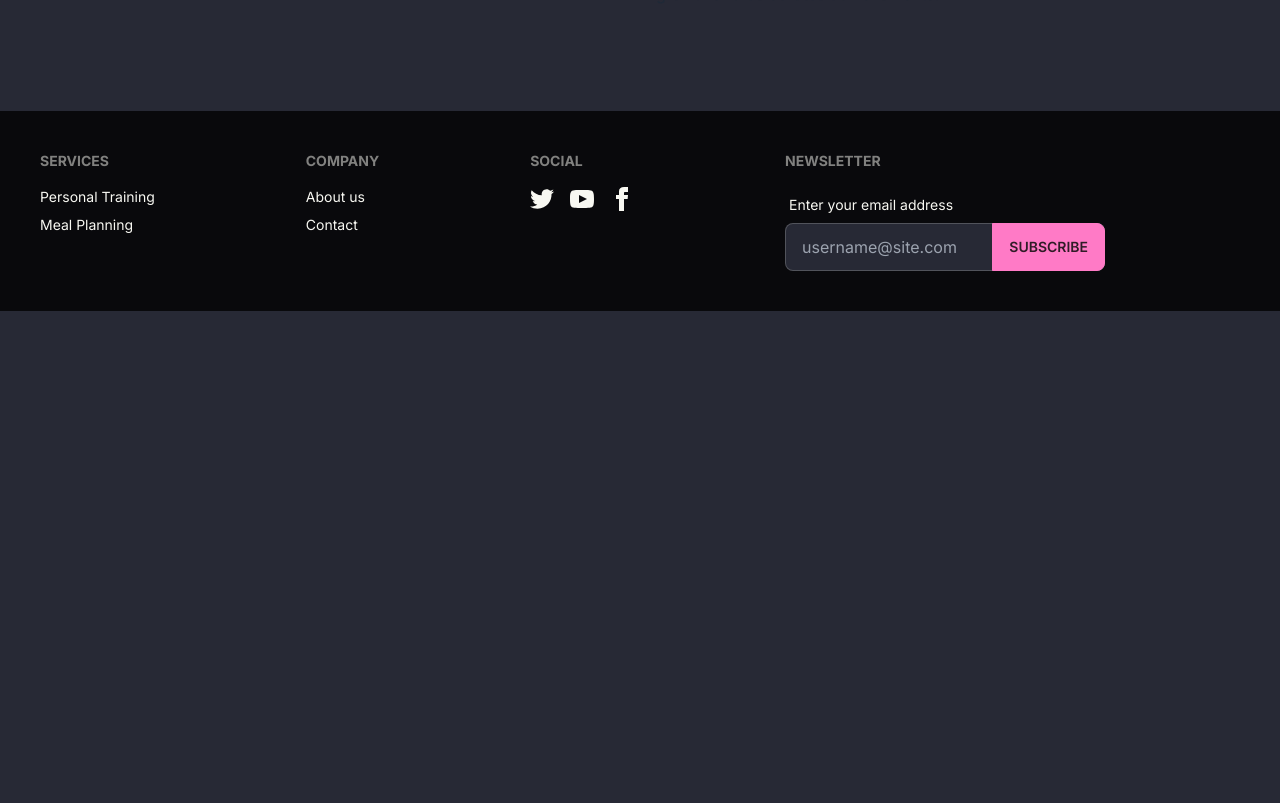
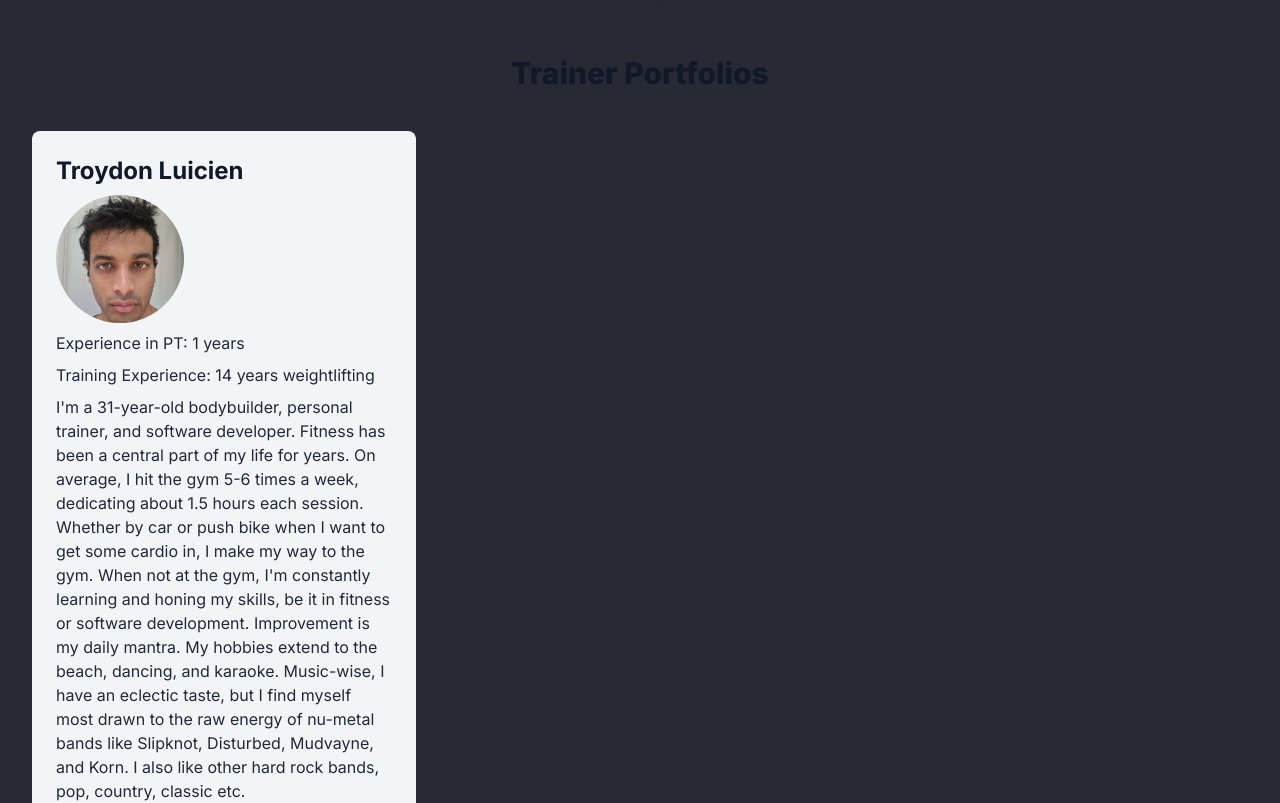
Before and after one commit to TroydonAnabolic/troydon-fitness-next, a Next.js app: page /about in a window 1280 px wide. Shown: the part 880-1683 px from the top of the page. Before the commit the page ends 1191 px from the top, so only its background shows below. Built offline with nearby package versions, Linux system fonts and the light colour scheme.

Commit message:
improvements on core site

```diff
--- a/app/NavBar.tsx
+++ b/app/NavBar.tsx
@@ -45,6 +45,11 @@ const NavBar = () => {
                 <li>
                   <Link href="/services/mealPlans">Meal Plans</Link>
                 </li>
+                <li>
+                  <Link href="/services/trainingPrograms">
+                    Training Programs
+                  </Link>
+                </li>
               </ul>
             </li>
             <li>
@@ -83,6 +88,11 @@ const NavBar = () => {
                 <li>
                   <Link href="/services/mealPlans">Meal Plans</Link>
                 </li>
+                <li>
+                  <Link href="/services/trainingPrograms">
+                    Training Programs
+                  </Link>
+                </li>
               </ul>
             </details>
           </li>
--- a/app/about/page.tsx
+++ b/app/about/page.tsx
@@ -1,8 +1,9 @@
 import React from "react";
 import Image from "next/image";
+import TrainerPortfolio from "../components/TrainerPortfolio";
 const About = () => {
   return (
-    <div className="py-16 light:bg-gray-100 ">
+    <div className="py-16 light:bg-gray-100">
       <title> About | Troydon Fitness </title>
       <div className="container mx-auto px-4">
         <div className="max-w-3xl mx-auto text-center mb-10">
@@ -58,6 +59,25 @@ const About = () => {
           </div>
         </div>
       </div>
+
+      <div className="container mx-auto px-4 mt-6">
+        <div className="max-w-3xl mx-auto text-center mb-10">
+          <h2 className="text-3xl font-extrabold text-gray-900 dark:text-white mb-4">
+            Trainer Portfolios
+          </h2>
+        </div>
+        <div className="grid grid-cols-1 md:grid-cols-3 gap-8">
+          <TrainerPortfolio
+            name="Troydon Luicien"
+            image="/troydon-face-pic.jpg"
+            experience="Experience in PT: 1 years"
+            trainingExperience="Training Experience: 14 years weightlifting"
+            about="I'm a 31-year-old bodybuilder, personal trainer, and software developer. Fitness has been a central part of my life for years. On average, I hit the gym 5-6 times a week, dedicating about 1.5 hours each session. Whether by car or push bike when I want to get some cardio in, I make my way to the gym. When not at the gym, I'm constantly learning and honing my skills, be it in fitness or software development. Improvement is my daily mantra.
+            My hobbies extend to the beach, dancing, and karaoke. Music-wise, I have an eclectic taste, but I find myself most drawn to the raw energy of nu-metal bands like Slipknot, Disturbed, Mudvayne, and Korn. I also like other hard rock bands, pop, country, classic etc."
+            qualifications="Qualifications: Certificate In Fitness (Employed Personal Trainer) - Fitlink"
+          />
+        </div>
+      </div>
     </div>
   );
 };
--- a/app/api/sendgrid/route.ts
+++ b/app/api/sendgrid/route.ts
@@ -115,7 +115,7 @@ export async function POST(req: NextRequest) {
               ${formatSelectedDays(body.selectedDays)}
               <br>
               </div>
-              <img src="https://www.troydonfitness.smartaitrainer.com/_next/image?url=%2Ftroydonfitnesslogo.png&w=96&q=75" class="logo-image" style="height: 50px;width: 50px;border-radius: 5px;overflow: hidden;">
+              <img src="https://www.troydonfitness.smartaitrainer.com/_next/image?url=%2Ftroydon-fitness-logo-2.png&w=96&q=75" class="logo-image" style="height: 50px;width: 50px;border-radius: 5px;overflow: hidden;">
               <p class="footer" style="font-size: 16px;padding-bottom: 20px;border-bottom: 1px solid #D1D5DB;">Regards<br>Troydon Fitness Admin<br>Personal Trainers<br>+64 224319560</p>
               <div class="footer-links" style="display: flex;justify-content: center;align-items: center;">
                 <a href="https://troydonfitness.smartaitrainer.com/" style="text-decoration: none;margin: 8px;color: #9CA3AF;">Website</a>
--- a/app/components/DatePickerCustom.tsx
+++ b/app/components/DatePickerCustom.tsx
@@ -76,10 +76,9 @@ const DatePickerCustom = ({ selectedDays, setSelectedDays }: Props) => {
         footer={footer}
         styles={{
           caption: { color: "#0ea5e9" },
-          dropdown: { backgroundColor: "#000" },
+          dropdown: { backgroundColor: "#d1d5db" },
         }}
         className="text-sky-blue-500" // Apply the text color here
-        // className="bg-gray-500 p-4"
       />
     </div>
   );
--- a/app/components/PersonalTrainingForm.tsx
+++ b/app/components/PersonalTrainingForm.tsx
@@ -62,10 +62,11 @@ export default function PersonalTrainingForm() {
     //e.preventDefault();
 
     let isValidForm = handleValidation();
-    console.log("Form valid" + isValidForm);
+    console.log("Form valid: " + isValidForm);
     if (isValidForm) {
       setButtonText("Sending");
 
+      // TODO: May need to convert selected days to UTC after selection
       const res = await fetch("/api/sendgrid", {
         body: JSON.stringify({
           email: email,
--- a/app/components/Posts.tsx
+++ b/app/components/Posts.tsx
@@ -11,7 +11,7 @@ const Posts: React.FC<PostsProps> = ({ posts }) => {
   const [searchTerm, setSearchTerm] = useState("");
 
   const filteredPosts = posts.filter((post) =>
-    post.title.toLowerCase().includes(searchTerm.toLowerCase())
+    post.title?.toLowerCase().includes(searchTerm.toLowerCase())
   );
 
   return (
--- /dev/null
+++ b/app/components/TrainerPortfolio.tsx
@@ -0,0 +1,44 @@
+import React from "react";
+import Image from "next/image";
+
+interface TrainerPortfolioProps {
+  name: string;
+  image: string;
+  experience: string;
+  trainingExperience: string;
+  about: string;
+  qualifications: string;
+}
+
+const TrainerPortfolio: React.FC<TrainerPortfolioProps> = ({
+  name,
+  image,
+  experience,
+  trainingExperience,
+  about,
+  qualifications,
+}) => {
+  return (
+    <div className="mb-8 bg-gray-100 dark:bg-gray-700 p-6 rounded-lg">
+      <h3 className="text-2xl font-bold mb-2 text-gray-900 dark:text-white">
+        {name}
+      </h3>
+
+      <Image
+        src={image}
+        alt="Troydon Face Pic"
+        width={600}
+        height={350}
+        className="w-32 h-32 rounded-full mb-2"
+      />
+      <p className="text-gray-800 dark:text-gray-300 mb-2">{experience}</p>
+      <p className="text-gray-800 dark:text-gray-300 mb-2">
+        {trainingExperience}
+      </p>
+      <p className="text-gray-800 dark:text-gray-300 mb-6">{about}</p>
+      <p className="text-gray-800 dark:text-gray-300">{qualifications}</p>
+    </div>
+  );
+};
+
+export default TrainerPortfolio;
--- a/app/services/personalTraining/page.tsx
+++ b/app/services/personalTraining/page.tsx
@@ -16,8 +16,9 @@ const PersonalTrainingServices = () => {
             stronger, leaner you.
           </p>
 
-          <div className="flex flex-col md:flex-row space-y-8 md:space-x-8">
-            <div className="md:w-1/2 m-12">
+          <div className="grid grid-cols-1 md:grid-cols-3 gap-8">
+            {/* Section 1: Essential Fitness */}
+            <div>
               <h3 className="text-2xl font-bold mb-4 text-gray-900 dark:text-white">
                 Essential Fitness (Once a Week)
               </h3>
@@ -28,7 +29,9 @@ const PersonalTrainingServices = () => {
                 $65 per session.
               </p>
             </div>
-            <div className="md:w-1/2 m-12">
+
+            {/* Section 2: Balanced Transformation */}
+            <div>
               <h3 className="text-2xl font-bold mb-4 text-gray-900 dark:text-white">
                 Balanced Transformation (Three Times a Week)
               </h3>
@@ -39,10 +42,9 @@ const PersonalTrainingServices = () => {
                 $60 per session.
               </p>
             </div>
-          </div>
 
-          <div className="flex flex-col md:flex-row space-y-8 md:space-x-8">
-            <div className="md:w-1/2 m-12">
+            {/* Section 3: Total Body Mastery */}
+            <div>
               <h3 className="text-2xl font-bold mb-4 text-gray-900 dark:text-white">
                 Total Body Mastery (Five Times a Week)
               </h3>
@@ -53,7 +55,22 @@ const PersonalTrainingServices = () => {
                 $50 per session.
               </p>
             </div>
-            <div className="md:w-1/2 m-12">
+
+            {/* Section 4: Zoom PT Sessions */}
+            <div>
+              <h3 className="text-2xl font-bold mb-4 text-gray-900 dark:text-white">
+                Zoom PT Sessions
+              </h3>
+              <p className="text-gray-800 dark:text-gray-300 leading-relaxed mb-6">
+                Convenient sessions over Zoom.
+              </p>
+              <p className="text-gray-800 dark:text-gray-300 leading-relaxed mb-6">
+                $30 per session.
+              </p>
+            </div>
+
+            {/* Section 5: Customized Packages */}
+            <div>
               <h3 className="text-2xl font-bold mb-4 text-gray-900 dark:text-white">
                 Customized Packages
               </h3>
```
Also changed, not shown: app/services/trainingPrograms/page.tsx (added, +66 -0 lines), blogposts/first-blog.md (+6 -4 lines), public/troydon-face-pic.jpg (added), 1 other file (tests, documents, lock files or other folders).
